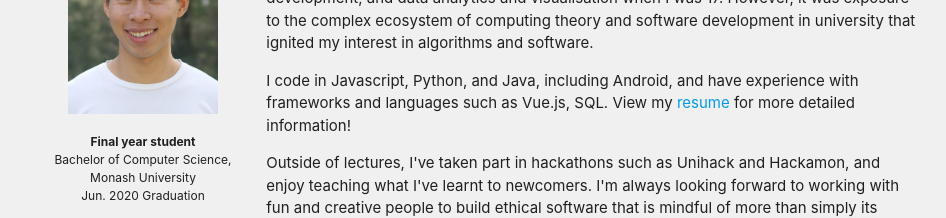
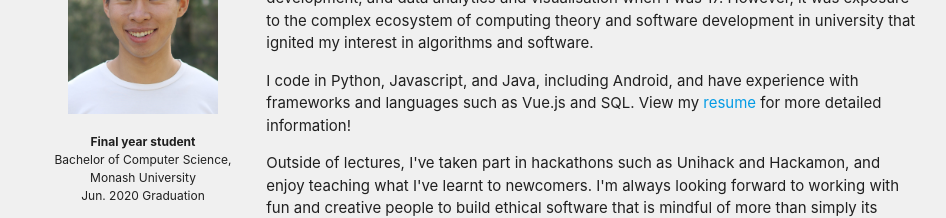
Before and after one commit to asherLZR/ashers-website-v1, a Vue app: page / in a window 1280 px wide. Shown: the part 182-400 px from the top of the page, without its empty margins (161-1107 px from the left). Built offline with nearby package versions, Linux system fonts and the light colour scheme.

Commit message:
Fix typo in bio

```diff
--- a/src/components/pages/Home.vue
+++ b/src/components/pages/Home.vue
@@ -13,7 +13,7 @@
 			</div>
 			<div class="col s12 m9">
 				<p>Hi there! I'm Asher, a final year computer science student from Singapore currently living in Melbourne, Australia. I was fortunate to have been introduced to web and mobile development, and data analytics and visualisation when I was 17. However, it was exposure to the complex ecosystem of computing theory and software development in university that ignited my interest in algorithms and software.</p>
-				<p>I code in Javascript, Python, and Java, including Android, and have experience with frameworks and languages such as Vue.js, SQL. View my <a href="https://drive.google.com/open?id=1LTQ6jqlvKxntFMM6PwJ_ySaNOHwFf270" target="_blank">resume</a> for more detailed information!</p>
+				<p>I code in Python, Javascript, and Java, including Android, and have experience with frameworks and languages such as Vue.js and SQL. View my <a href="https://drive.google.com/open?id=1LTQ6jqlvKxntFMM6PwJ_ySaNOHwFf270" target="_blank">resume</a> for more detailed information!</p>
 				<p>Outside of lectures, I've taken part in hackathons such as Unihack and Hackamon, and enjoy teaching what I've learnt to newcomers. I'm always looking forward to working with fun and creative people to build ethical software that is mindful of more than simply its functional purpose but also how it might improve the lives of its users.</p>
 				Thank you for visiting my website! 😊
 			</div>
```
